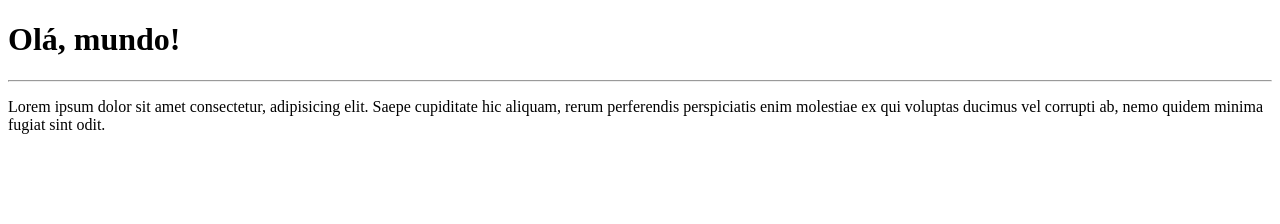
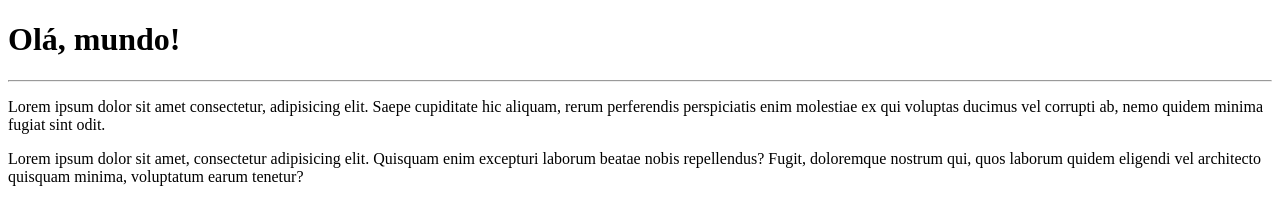
Before and after one commit to felipedevweb21/Ola-Mundo, a plain HTML site: page site-exemplo/index.html in a window 1280 px wide. Drawn offline with Linux system fonts and the light colour scheme.

Commit message:
Adicionei um parágrafo

```diff
--- a/site-exemplo/index.html
+++ b/site-exemplo/index.html
@@ -9,5 +9,6 @@
   <h1>Olá, mundo!</h1>
   <hr>
   <p>Lorem ipsum dolor sit amet consectetur, adipisicing elit. Saepe cupiditate hic aliquam, rerum perferendis perspiciatis enim molestiae ex qui voluptas ducimus vel corrupti ab, nemo quidem minima fugiat sint odit.</p>
+  <p>Lorem ipsum dolor sit amet, consectetur adipisicing elit. Quisquam enim excepturi laborum beatae nobis repellendus? Fugit, doloremque nostrum qui, quos laborum quidem eligendi vel architecto quisquam minima, voluptatum earum tenetur?</p>
 </body>
 </html>
```
